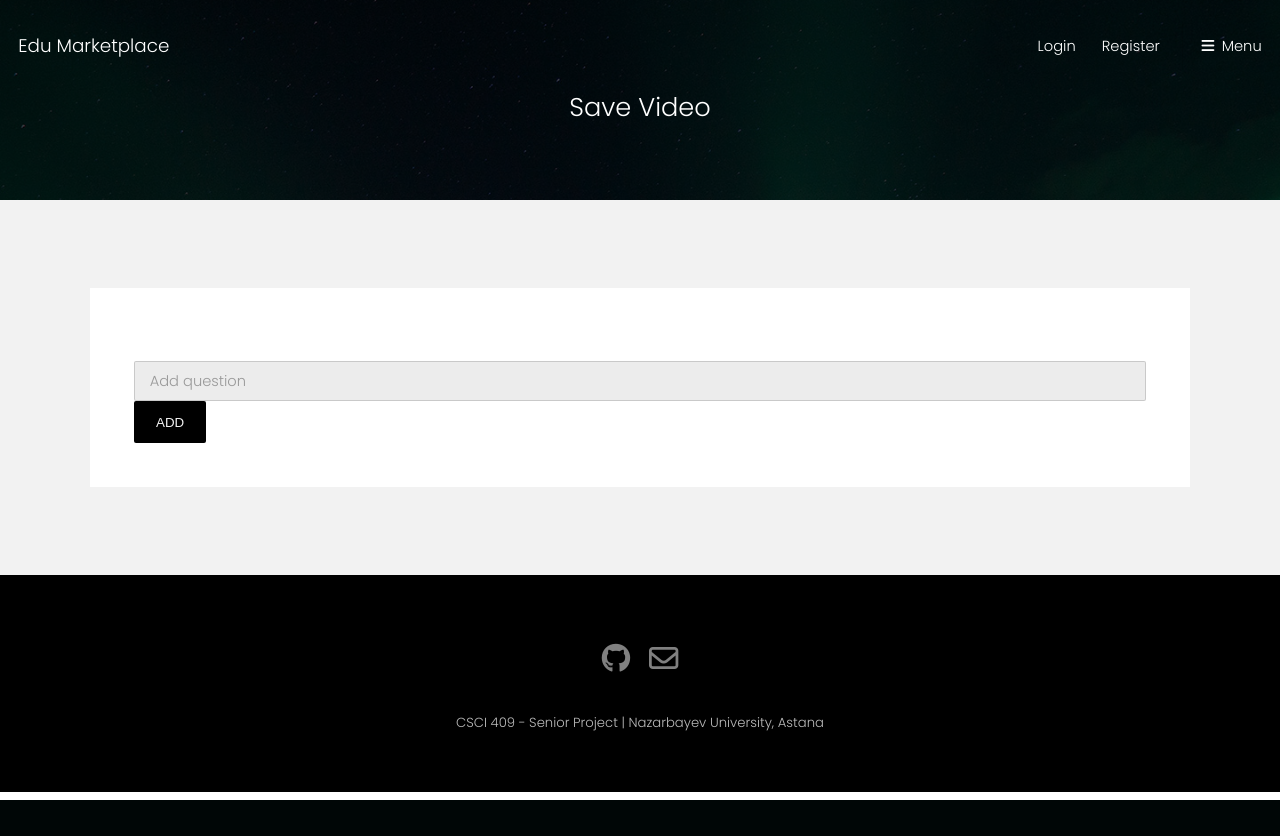
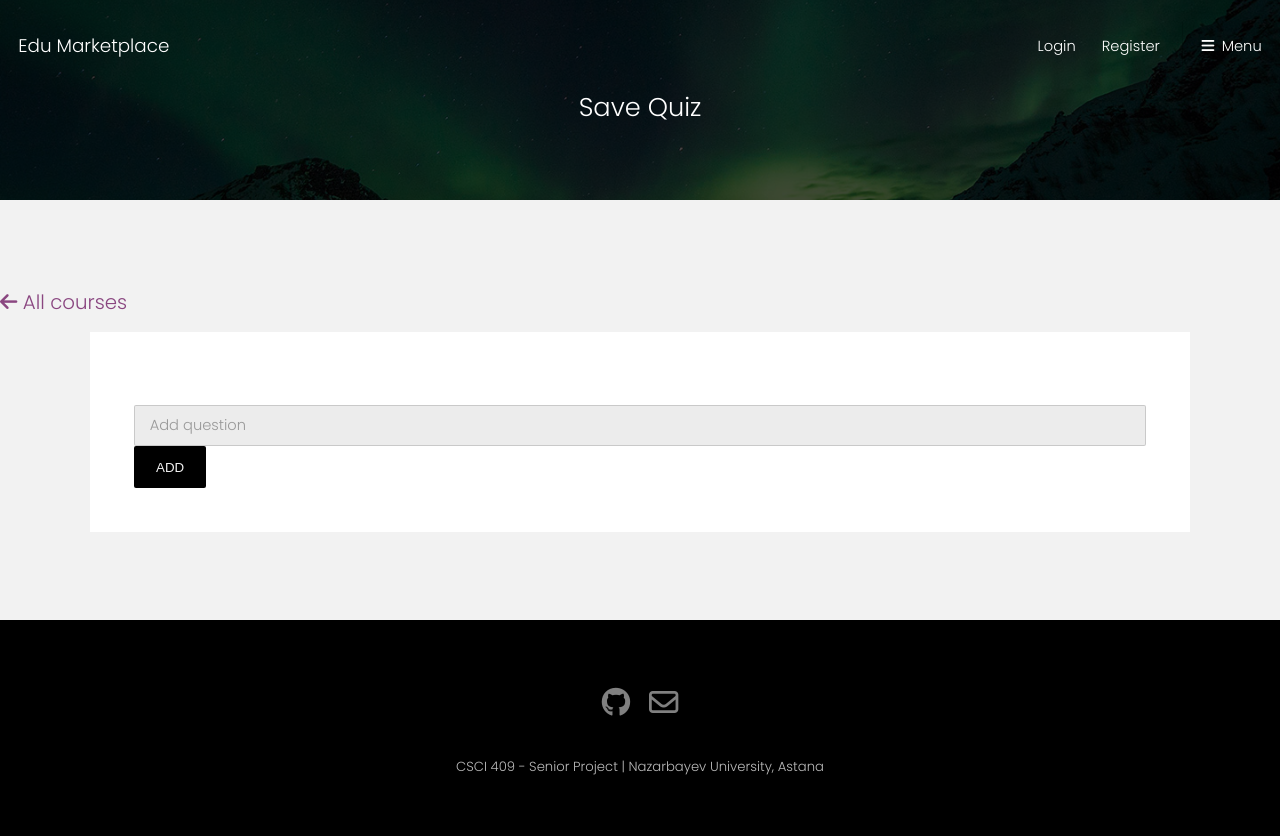
Before and after one commit to rhcu/Edu-MarketPlace-Extended, a Django app: template marketplace/courses/templates/save_quiz.html in a window 1280 px wide. Before the commit the page ends 800 px from the top, so only its background shows below. Run offline with Django 3.2, Linux system fonts and the light colour scheme; the template is opened without the code that fills it, so the values that code supplies are empty; some libraries are stand-ins or nearby versions.

Commit message:
Fix header and add back button

```diff
--- a/marketplace/courses/templates/save_quiz.html
+++ b/marketplace/courses/templates/save_quiz.html
@@ -90,11 +90,16 @@
 <section id="one" class="wrapper style3">
     <div class="inner">
         <header class="align-center">
-            <h2>Save Video</h2>
+            <h2>Save Quiz</h2>
         </header>
     </div>
 </section>
 <section id="two" class="wrapper style2">
+        <h3>
+            <a href="/courses">
+                <i class="fas fa-arrow-left"></i>&nbsp;All courses
+            </a>
+        </h3>
     {% csrf_token %}
     <div class="inner">
         <div class="box">
```
